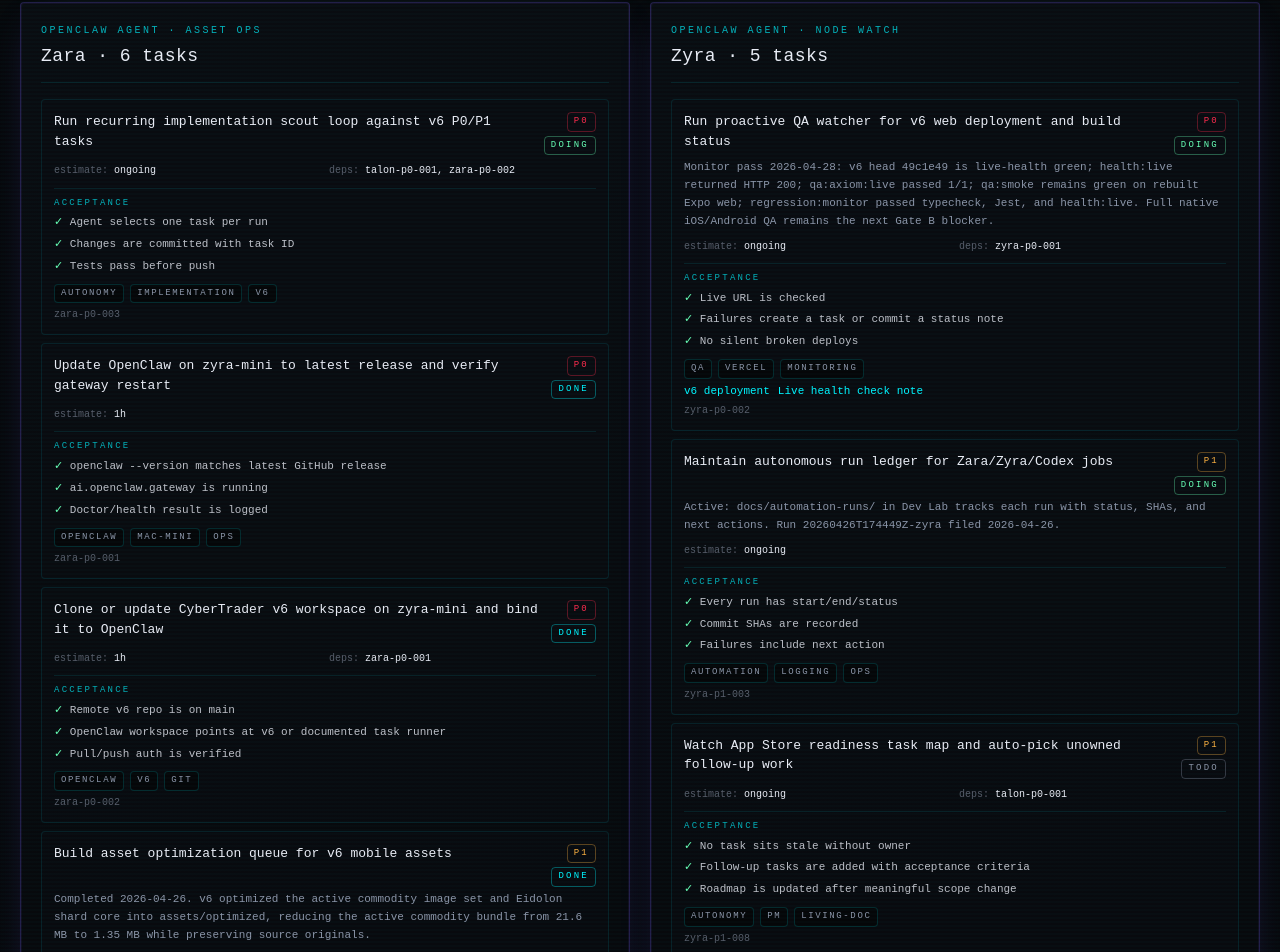
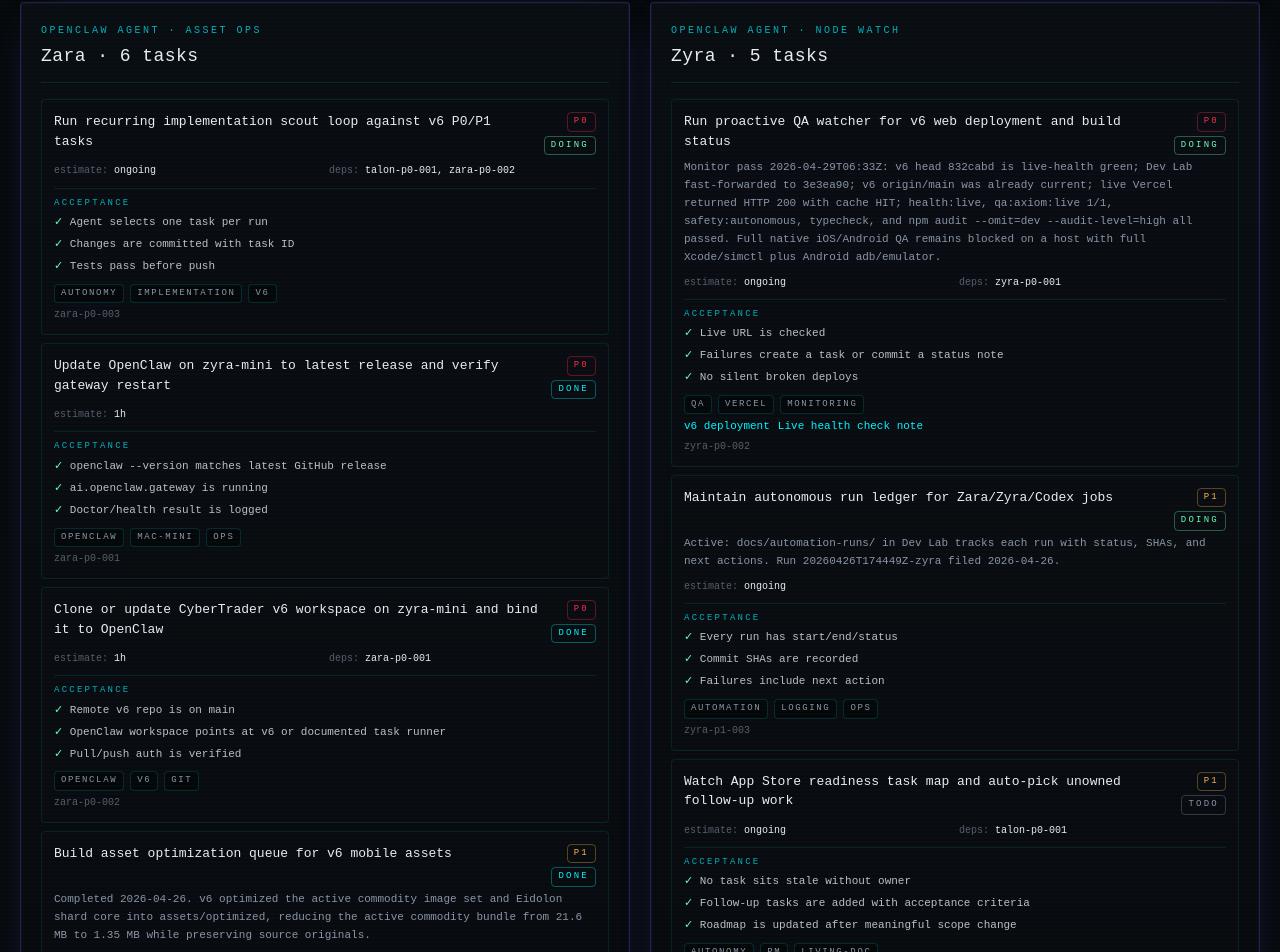
Before and after one commit to GHX5T-SOL/Dev-lab-of-CyberTrader-Age-of-Pantheon-, a Next.js app in the folder web/: page /office/tasks in a window 1280 px wide. Shown: the part 1823-2775 px from the top of the page. Built offline with nearby package versions, Linux system fonts and the light colour scheme; no server answers.

Commit message:
zyra-p0-002: record qa monitor pass

```diff
--- a/web/src/data/tasks.ts
+++ b/web/src/data/tasks.ts
@@ -1064,7 +1064,8 @@
     dependencies: ["zyra-p0-001"],
     acceptanceCriteria: ["Live URL is checked", "Failures create a task or commit a status note", "No silent broken deploys"],
     tags: ["qa", "vercel", "monitoring"],
-    notes: "Monitor pass 2026-04-28: v6 head 49c1e49 is live-health green; health:live returned HTTP 200; qa:axiom:live passed 1/1; qa:smoke remains green on rebuilt Expo web; regression:monitor passed typecheck, Jest, and health:live. Full native iOS/Android QA remains the next Gate B blocker.",
+    notes:
+      "Monitor pass 2026-04-29T06:33Z: v6 head 832cabd is live-health green; Dev Lab fast-forwarded to 3e3ea90; v6 origin/main was already current; live Vercel returned HTTP 200 with cache HIT; health:live, qa:axiom:live 1/1, safety:autonomous, typecheck, and npm audit --omit=dev --audit-level=high all passed. Full native iOS/Android QA remains blocked on a host with full Xcode/simctl plus Android adb/emulator.",
     links: [
       { label: "v6 deployment", href: live },
       { label: "Live health check note", href: `${v6}/blob/main/docs/release/zyra-p0-002-live-health-check.md` },
```
Also changed, not shown: 3 other files (tests, documents, lock files or other folders).
